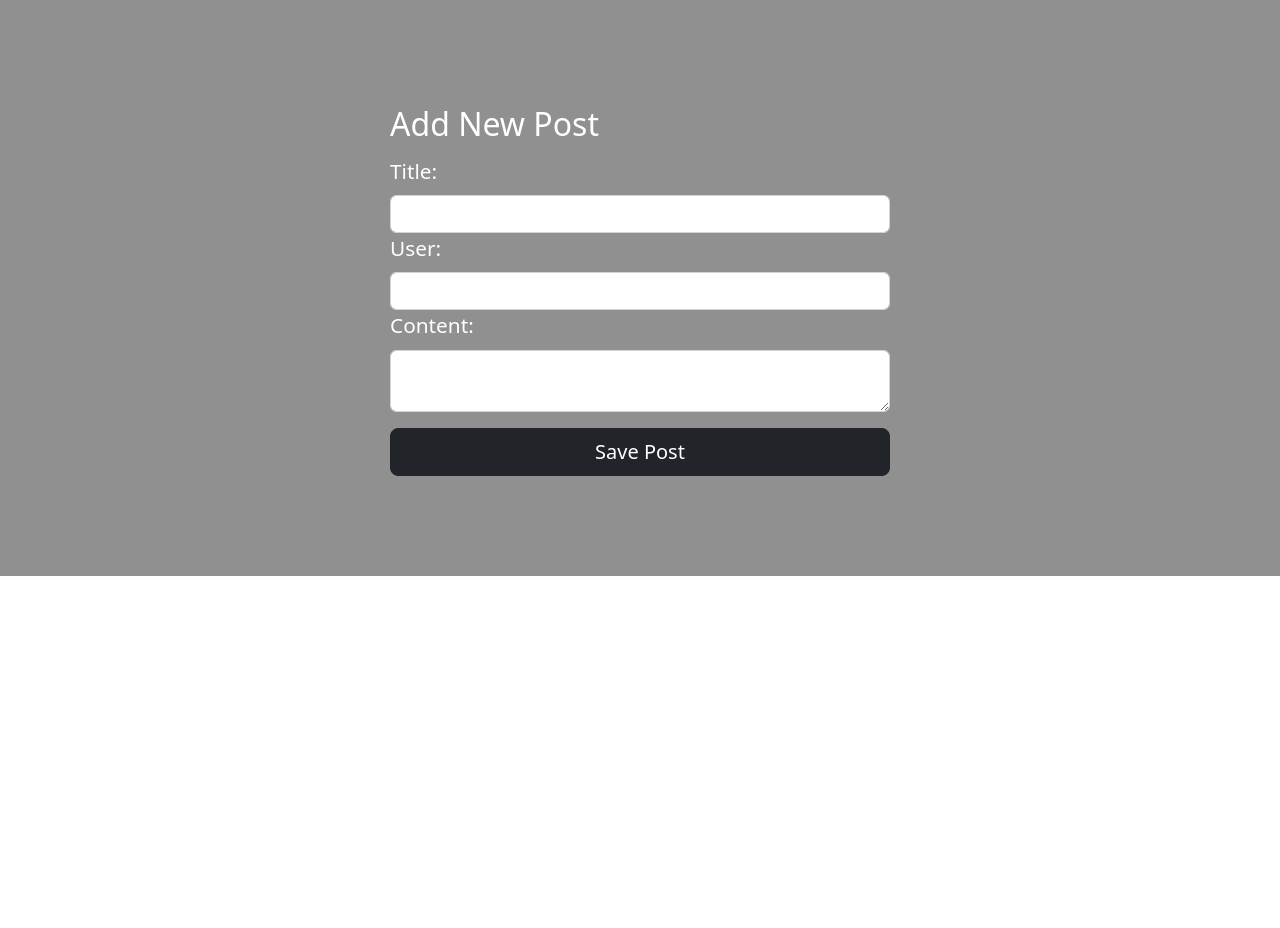
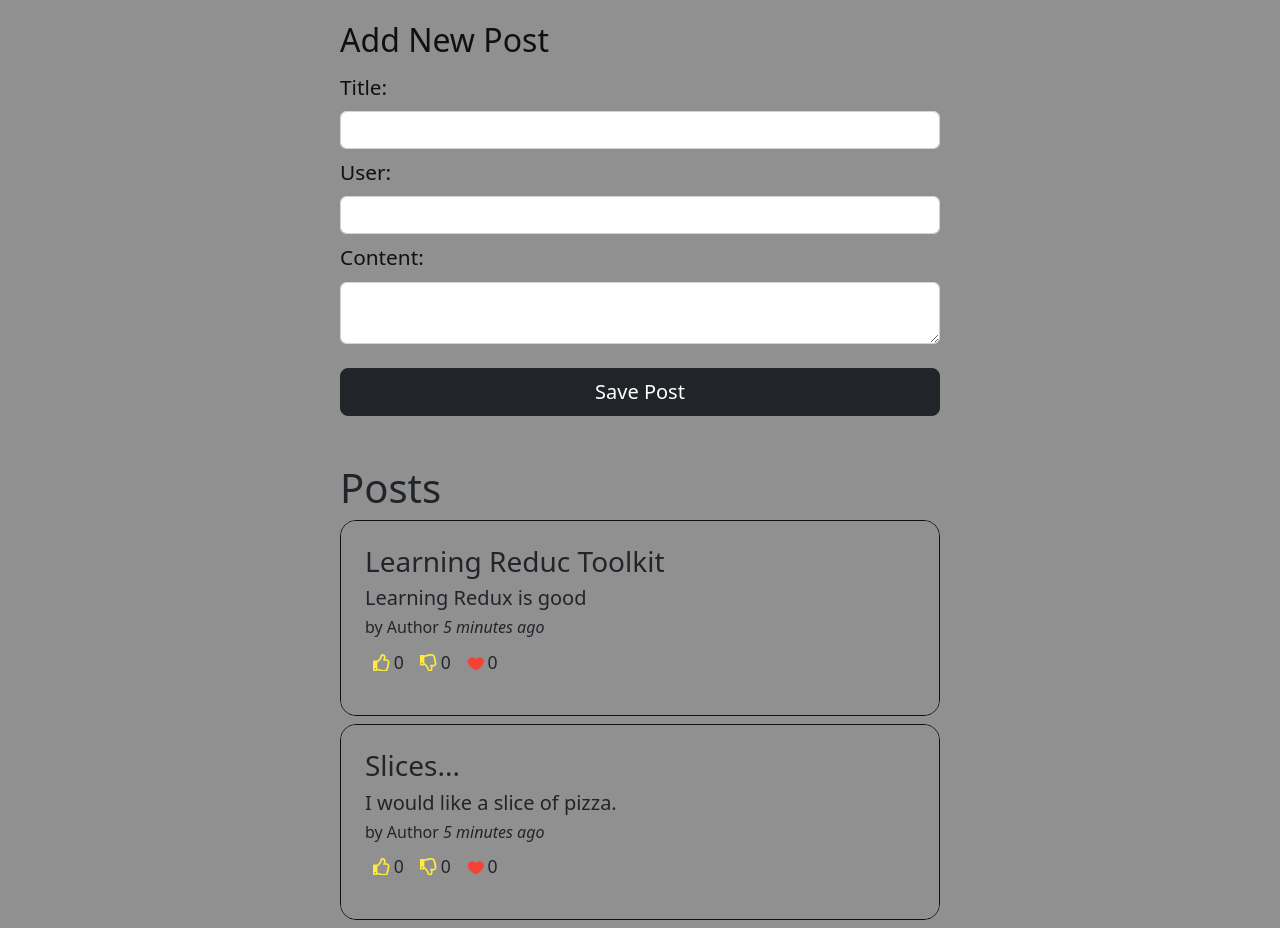
Before and after one commit to seanrandevs/bulletin-board-app, a React (Create React App) app: page / in a window 1280 px wide. Before the commit the page ends 800 px from the top, so only its background shows below. Built offline with nearby package versions, Linux system fonts and the light colour scheme.

Commit message:
Adding Redux

```diff
--- a/package.json
+++ b/package.json
@@ -10,6 +10,7 @@
     "react": "^18.2.0",
     "react-bootstrap": "^2.7.0",
     "react-dom": "^18.2.0",
+    "react-icons": "^4.7.1",
     "react-scripts": "5.0.1",
     "web-vitals": "^2.1.4"
   },
--- a/src/App.css
+++ b/src/App.css
@@ -1,20 +1,53 @@
-.bulletin-board {
+* {
     background-color: #909090;
 }
-
-.input-fields {
+.input-board {
+    background-color: #909090;
+    display: flex;
+    flex-direction: column;
+    justify-content: center;
     max-width: 600px;
     margin: 0 auto;
-    padding: 100px 50px;
+    padding-top: 1rem;
 }
 .add-label {
     font-size: 2rem;
-    color: #ffffff;
+    color: #101010;
 }
-.label {
-    color: #ffffff;
+.group {
+    margin-bottom: 0.5rem;
+    color: #101010;
     font-size: 1.3rem;
 }
 .button{
  margin-top: 1rem;
 }
+.bulletin-board {
+    padding-top: 3rem;
+}
+.posts{
+    overflow: hidden;
+    margin: 0.5rem 0 ;
+    border: 0.1rem solid #101010;
+    border-radius: 1rem;
+}
+.post-data {
+    padding: 1.5rem;
+}
+.icons {
+    margin-top: 0.7rem;
+    display: flex;
+}
+.icon {
+    font-size: 1.1rem;
+    display: flex;
+    padding: 0 0.5rem;
+    cursor: pointer;
+}
+.icon p {
+    margin-left: 0.2rem;
+}
+.thumbs {
+    margin-top: 5px;
+    color: #ffeb3b;
+}
--- a/src/App.js
+++ b/src/App.js
@@ -1,10 +1,12 @@
 import './App.css';
 import InputField from './components/InputField';
+import BulletinBoard from './components/BulletinBoard';
 
 function App() {
   return (
-    <div className='bulletin-board'>
-     <InputField />
+    <div className='input-board'>
+       <InputField />
+       <BulletinBoard />
     </div>
   );
 }
--- a/src/components/BulletinBoard.js
+++ b/src/components/BulletinBoard.js
@@ -0,0 +1,41 @@
+import { FaRegThumbsUp, FaRegThumbsDown } from "react-icons/fa";
+import { FcLike } from "react-icons/fc";
+import { useSelector } from "react-redux";
+
+
+const BulletinBoard = () => {
+    const posts = useSelector(state => state.posts);
+
+        const renderPosts = posts.map(post => (
+            <div className="posts" key={post.id}>
+            <div className="post-data">
+                <h3>{post.title}</h3>
+                <h5>{post.content.substring(0, 100)}</h5>
+                <h6>by Author <i>5 minutes ago</i></h6>
+                <div className="icons">
+                    <div className="icon">
+                        <FaRegThumbsUp className="thumbs"/>
+                        <p>0</p>
+                    </div>
+                    <div className="icon">
+                        <FaRegThumbsDown className="thumbs"/>
+                        <p>0</p>
+                    </div>
+                    <div className="icon">
+                        <FcLike className="thumbs"/>
+                        <p>0</p>
+                    </div>
+                </div>
+            </div>
+        </div>
+        ))
+
+  return (
+    <div className="bulletin-board">
+        <h1>Posts</h1>
+          {renderPosts}
+    </div>
+  )
+}
+
+export default BulletinBoard
--- a/src/components/InputField.js
+++ b/src/components/InputField.js
@@ -6,16 +6,16 @@ const InputField = () => {
     <div className='input-fields'>
         <Form>
            <Form.Label className='add-label'>Add New Post</Form.Label>
-            <Form.Group>
-              <Form.Label className='label'>Title:</Form.Label>
+            <Form.Group className='group'>
+              <Form.Label>Title:</Form.Label>
               <Form.Control type='text' />
             </Form.Group>
-            <Form.Group>
-              <Form.Label className='label'>User:</Form.Label>
+            <Form.Group className='group'>
+              <Form.Label>User:</Form.Label>
               <Form.Control type='text' />
             </Form.Group>
-            <Form.Group>
-              <Form.Label className='label'>Content:</Form.Label>
+            <Form.Group className='group'>
+              <Form.Label>Content:</Form.Label>
               <Form.Control as="textarea" rows={2} />
             </Form.Group>
             <div className="d-grid gap-2">
--- a/src/index.js
+++ b/src/index.js
@@ -4,15 +4,15 @@ import './index.css';
 import App from './App';
 import reportWebVitals from './reportWebVitals';
 import 'bootstrap/dist/css/bootstrap.min.css';
-// import store from './redux/store';
-// import { Provider } from "react-redux";
+import store from './redux/store';
+import { Provider } from "react-redux";
 
 const root = ReactDOM.createRoot(document.getElementById('root'));
 root.render(
   <React.StrictMode>
-
-    <App />
-
+    <Provider store={store}>
+      <App />
+    </Provider>
   </React.StrictMode>
 );
 
--- /dev/null
+++ b/src/redux/postsSlice.js
@@ -0,0 +1,14 @@
+import { createSlice } from "@reduxjs/toolkit";
+
+const initialState = [
+   {id: '1', title:'Learning Reduc Toolkit', content: 'Learning Redux is good'},
+   {id: '2', title:'Slices...', content: 'I would like a slice of pizza.'},
+];
+
+const postsSlice = createSlice({
+    name: 'post',
+    initialState,
+    reducers: {}
+});
+
+export default postsSlice.reducer;
--- /dev/null
+++ b/src/redux/store.js
@@ -0,0 +1,9 @@
+import { configureStore } from "@reduxjs/toolkit";
+import postsReducer from "./postsSlice";
+const store = configureStore({
+    reducer: {
+        posts: postsReducer
+    },
+})
+
+export default store;
```
Also changed, not shown: 1 other file (tests, documents, lock files or other folders).
